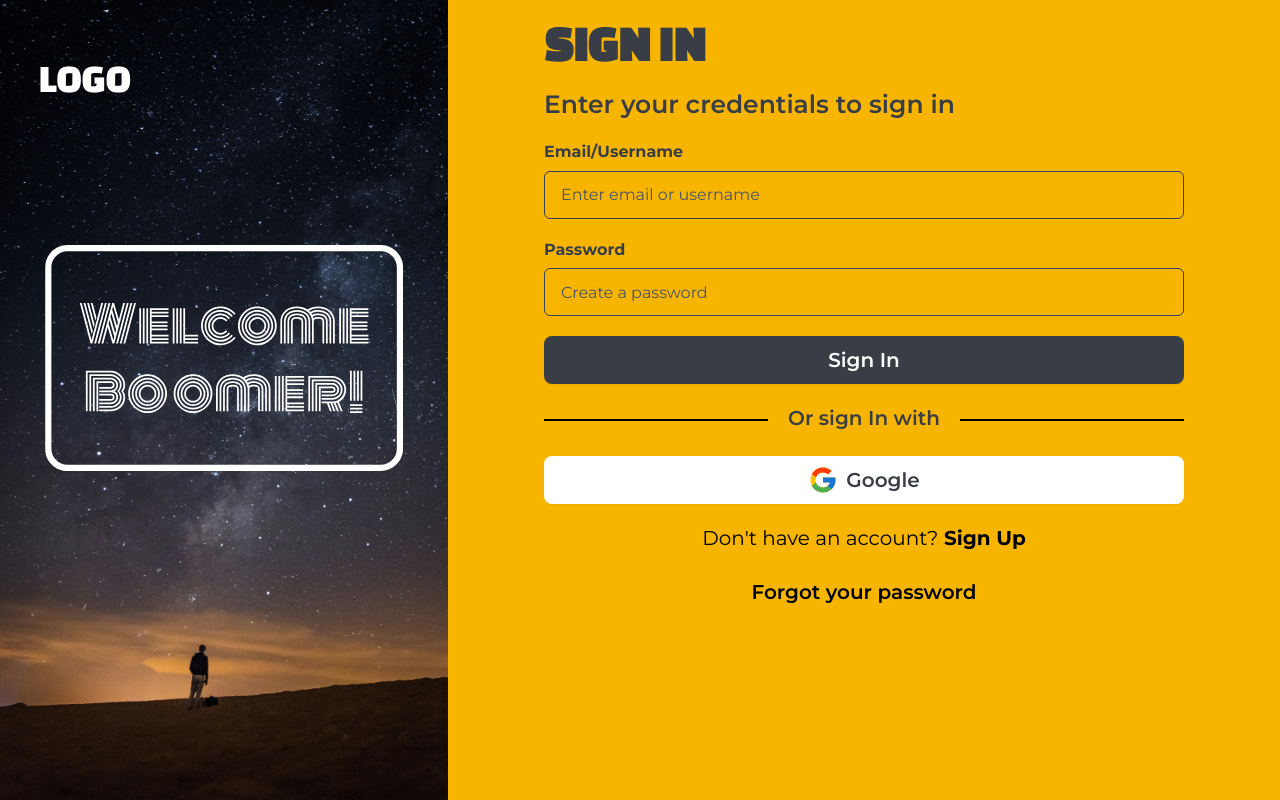
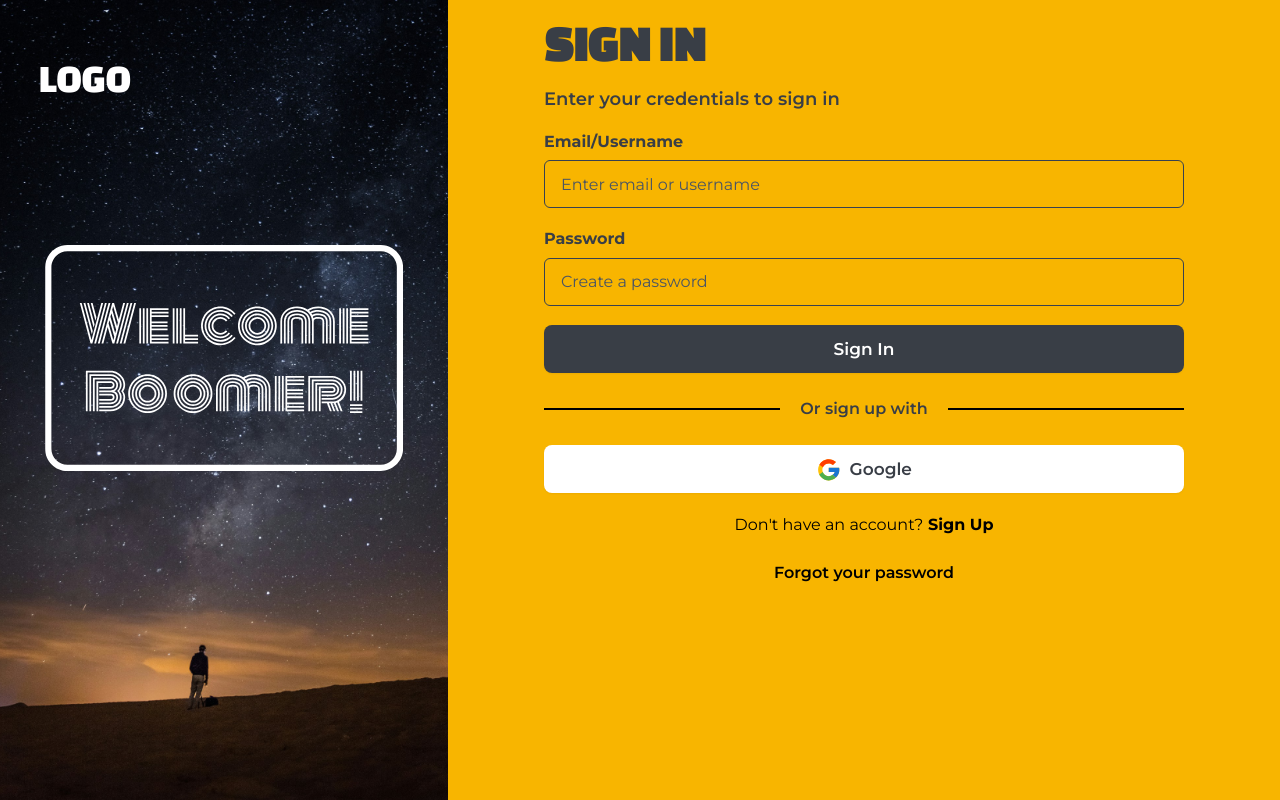
Before and after one commit to Kade-inc/boomers-frontend, a React (Vite) app: page /login in a window 1280 px wide. Built offline with nearby package versions, Linux system fonts and the light colour scheme.

Commit message:
Fix fonts

```diff
--- a/src/components/LoginForm.tsx
+++ b/src/components/LoginForm.tsx
@@ -39,7 +39,7 @@ const LoginForm = () => {
         <p className="font-extrabold text-[50px] leading-[53px] font-heading">
           SIGN IN
         </p>
-        <p className="py-[2.6%] text-[25px] font-semibold font-body">
+        <p className="py-[2.6%] text-[18px] font-semibold font-body">
           Enter your credentials to sign in
         </p>
         <Toaster />
@@ -79,39 +79,33 @@ const LoginForm = () => {
         </div>
 
         <button
-          className="btn w-full bg-[#393E46] text-[20px] mb-[3%] text-white border-none disabled:text-gray-500 font-body hover:bg-black"
+          className="btn w-full bg-[#393E46] text-[17px] mb-[3%] text-white border-none disabled:text-gray-500 font-body hover:bg-black"
           type="submit"
         >
           Sign In
         </button>
 
-        <div className="flex gap-5 justify-center text-center mb-[3%]">
-          <div
-            className="border-t-2 border-black my-4 flex-grow "
-            style={{ width: "200px" }}
-          ></div>
+        <div className="flex items-center gap-5 justify-center text-center mb-[3%]">
+          <div className="border-t-2 border-black my-4 flex-grow w-200"></div>
 
-          <p className="text-[20px] font-semibold font-body">Or sign In with</p>
-          <div
-            className="border-t-2 border-black my-4 flex-grow"
-            style={{ width: "200px" }}
-          ></div>
+          <p className="font-semibold font-body">Or sign up with</p>
+          <div className="border-t-2 border-black my-4 flex-grow w-200"></div>
         </div>
 
         <button
-          className="btn bg-white w-full text-[#393E46] border-none text-[20px] mb-[3%] font-body"
+          className="btn bg-white w-full text-[#393E46] border-none text-[17px] mb-[3%] font-body"
           type="button"
         >
           <FcGoogle style={{ fontSize: "1.5em" }} /> Google
         </button>
 
-        <p className="text-center text-[20px] font-regular text-black font-body">
+        <p className="text-center font-regular text-black font-body">
           Don't have an account?
           <Link to="/">
             <span className="font-bold"> Sign Up</span>
           </Link>
         </p>
-        <p className="text-center text-[20px] font-regular text-black font-body font-[600] mt-6">
+        <p className="text-center font-regular text-black font-body font-[600] mt-6">
           Forgot your password
         </p>
       </form>
--- a/src/components/SignupForm.tsx
+++ b/src/components/SignupForm.tsx
@@ -158,7 +158,7 @@ const SignupForm = () => {
         </div>
 
         <button
-          className="btn w-full bg-darkgrey mb-[3%] text-white border-none font-body hover:bg-black disabled:opacity-100"
+          className="btn w-full bg-darkgrey mb-[3%] text-white border-none text-[17px] font-body hover:bg-black disabled:opacity-100"
           type="submit"
         >
           {mutation.isPending ? (
@@ -176,14 +176,14 @@ const SignupForm = () => {
         </div>
 
         <button
-          className="btn bg-white w-full text-[#393E46] border-none mb-[3%] font-body"
+          className="btn bg-white w-full text-[#393E46] text-[17px] border-none mb-[3%] font-body"
           type="button"
         >
           <FcGoogle style={{ fontSize: "1.5em" }} /> Google
         </button>
 
         <p className="text-center font-regular text-black font-body">
-          Already have an account?
+          Already have an account? {' '}
           <Link to="/login">
             <span className="font-bold">Sign in</span>
           </Link>
```
